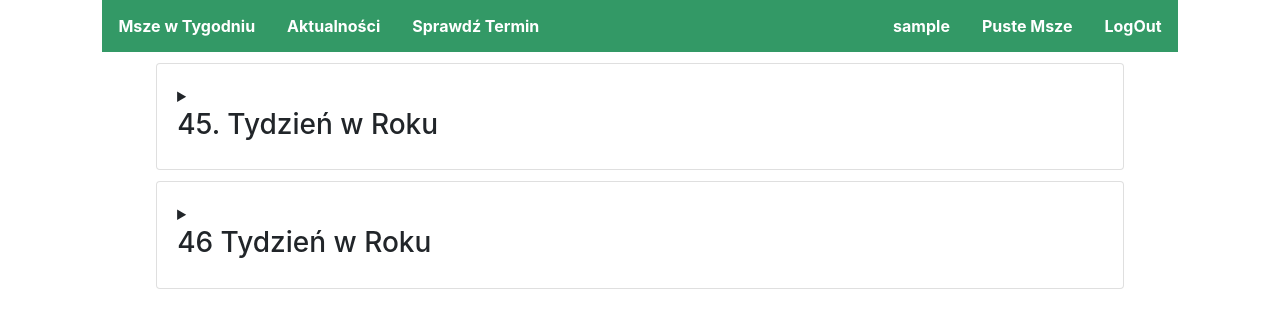
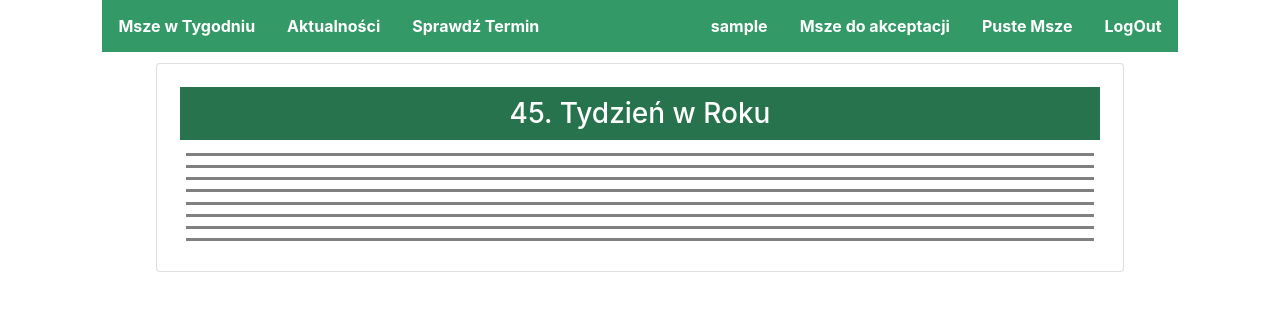
Before and after one commit to jacekwyrostek/Zakon, a Django app: page /msze/ in a window 1280 px wide. Shown: the top 328 px of the page. Run offline with Django 3.2, Linux system fonts and the light colour scheme; a user stored in the database is signed in; tables that the repository leaves empty hold one stand-in row (values such as "Sample post"); some libraries are stand-ins or nearby versions.

Commit message:
Add mass approve

```diff
--- a/Templates/main.html
+++ b/Templates/main.html
@@ -44,6 +44,11 @@
       </li>
       <li class="profile">
         {% if user.is_authenticated %}
+          <a href="{% url 'massApprove' %}">Msze do akceptacji</a>
+        {% endif %}
+      </li>
+      <li class="profile">
+        {% if user.is_authenticated %}
           <a href="#" tabindex="-1" aria-disabled="true">{{user.username}}</a>
         {% endif %}
       </li>
--- a/Templates/mass.html
+++ b/Templates/mass.html
@@ -8,51 +8,71 @@
   <div class="card-body">
     <div class='row'>
       <div class='col'>
-      <details>
-        <summary><h3>{{week}}. Tydzień w Roku</h3></summary>
-          <div class="massList">
-            {%for mass in MassSunday %}
-              <h5 class="card-title">{{mass.startTime}} {{mass.day|date:"l d E "}}</h5>
-              <p class="card-text">{{mass.intention}}</p>
+        <h3 class="daynames">{{week}}. Tydzień w Roku</h3>
+          <div>
+            <h4 class="daylist">{{sundayP.0.day|date:"l d E "}}</h4>
+            {%for mass in sundayP %}
+              <h5 class="massList">{{mass.startTime}}</h5>
+              <h6 class="massList">{{mass.intention}}</h6>
+              <br>
             {%endfor%}
           </div>
-          {%for massW in MassWeek %}
-            <div class="row">
-              <div class="col">
-                <div class="card">
-                  <div class="card-body">
-                    <h5 class="card-title">{{massW.startTime}} {{massW.day|date:"l d E "}}</h5>
-                    <p class="card-text">{{massW.intention}}</p>
+          <div>
+            <h4 class="daylist">{{monday.0.day|date:"l d E "}}</h4>
+            {%for mass in monday %}
+              <h5 class="massList">{{mass.startTime}}</h5>
+              <h6 class="massList">{{mass.intention}}</h6>
+              <br>
+            {%endfor%}
           </div>
+          <div>
+            <h4 class="daylist">{{tuesday.0.day|date:"l d E "}}</h4>
+            {%for mass in tuesday %}
+              <h5 class="massList">{{mass.startTime}}</h5>
+              <h6 class="massList">{{mass.intention}}</h6>
+              <br>
+            {%endfor%}
           </div>
+          <div>
+            <h4 class="daylist">{{wednesday.0.day|date:"l d E "}}</h4>
+            {%for mass in wednesday %}
+              <h5 class="massList">{{mass.startTime}}</h5>
+              <h6 class="massList">{{mass.intention}}</h6>
+              <br>
+            {%endfor%}
           </div>
+          <div>
+            <h4 class="daylist">{{thursday.0.day|date:"l d E "}}</h4>
+            {%for mass in thursday %}
+              <h5 class="massList">{{mass.startTime}}</h5>
+              <h6 class="massList">{{mass.intention}}</h6>
+              <br>
+            {%endfor%}
           </div>
+          <div>
+            <h4 class="daylist">{{friday.0.day|date:"l d E "}}</h4>
+            {%for mass in friday %}
+              <h5 class="massList">{{mass.startTime}}</h5>
+              <h6 class="massList">{{mass.intention}}</h6>
+              <br>
             {%endfor%}
-        </details>
           </div>
+          <div>
+            <h4 class="daylist">{{saturday.0.day|date:"l d E "}}</h4>
+            {%for mass in saturday %}
+              <h5 class="massList">{{mass.startTime}}</h5>
+              <h6 class="massList">{{mass.intention}}</h6>
+              <br>
+            {%endfor%}
           </div>
+          <div>
+            <h4 class="daylist">{{sunday.0.day|date:"l d E "}}</h4>
+            {%for mass in sunday %}
+              <h5 class="massList">{{mass.startTime}}</h5>
+              <h6 class="massList">{{mass.intention}}</h6>
+              <br>
+            {%endfor%}
           </div>
-</div>
-<!-- Msze w kolejnym tygodzniu -->
-<div class="card">
-  <div class="card-body">
-    <div class='row'>
-      <div class='col'>
-      <details>
-        <summary><h3>{{nextWeek}} Tydzień w Roku</h3></summary>
-          {%for mass in MassWeek1 %}
-            <div class="row">
-              <div class="col-6">
-                <div class="card">
-                  <div class="card-body">
-                    <h5 class="card-title">{{mass.startTime}} {{mass.day|date:"d E"}}</h5>
-                    <p class="card-text">{{mass.intention}}</p>
-                  </div>
-                </div>
-              </div>
-            </div>
-          {%endfor%}
-        </details>
       </div>
     </div>
   </div>
--- a/Templates/mass_form.html
+++ b/Templates/mass_form.html
@@ -11,7 +11,6 @@
         {%csrf_token%}
         {{ form|bootstrap_horizontal:'col-md-5' }}
         <br><button type="submit" class="btn btn-success">Zatwierdź</button>
-        <a href="{% url 'deleteMass' mass.id %}">Cofnij</a>
       </form>
     </div>
   </div>
--- a/Zakon/urls.py
+++ b/Zakon/urls.py
@@ -31,8 +31,9 @@
     path('logout/', auth_views.LogoutView.as_view(), name='logout'),
     url(r'search/', search, name='search'),
     path('list/', massList, name='massList'),
+    path('approve/', massApprove, name='massApprove'),
     path('edit/<int:id>', editMass, name='editMass'),
-    path('delete/<int:id>', deleteMass, name='deleteMass'),
+    path('delete/<int:id>', deleteMass, name='delete_Mass'),
     path('news/', news, name='news'),
 
 ]
--- a/mass/choices.py
+++ b/mass/choices.py
@@ -4,3 +4,7 @@
     ('12:00','12:00'),
     ('18:00','18:00')
 ]
+approv=[
+    ('Tak','Tak'),
+    ('Nie','Nie')
+]
--- a/mass/models.py
+++ b/mass/models.py
@@ -12,6 +12,6 @@
     intention=models.TextField(verbose_name=u"Intencja:", blank=True, null=True, max_length=250)
     surname=models.CharField(verbose_name=u"Imię i Nazwisko:", max_length=50)
     email=models.EmailField(max_length=70,blank=True, null=True)
-    approved=models.CharField(rodo, max_length=50)
+    approve=models.CharField(default='Nie', verbose_name=u"Akceptacja:",choices=approv, max_length=50)
     class Meta:
         ordering = ['day', 'startTime']
--- a/mass/views.py
+++ b/mass/views.py
@@ -10,18 +10,29 @@
 # List of mass
 def massYear(request):
     week=datetime.datetime.today().isocalendar()[1]
-    nextWeek=week+1
     previousWeek=week-1
-    MassWeek=Mass.objects.filter(day__week=week)
-    MassWeek1=Mass.objects.filter(day__week=nextWeek)
-    MassSunday=Mass.objects.filter(day__week=previousWeek, day__week_day=1)
+
+    sundayP = Mass.objects.filter(day__week=previousWeek, day__week_day=1, approve='Tak')
+    monday = Mass.objects.filter(day__week=week, day__week_day=2)
+    tuesday = Mass.objects.filter(day__week=week, day__week_day=3)
+    wednesday = Mass.objects.filter(day__week=week, day__week_day=4)
+    thursday = Mass.objects.filter(day__week=week, day__week_day=5)
+    friday = Mass.objects.filter(day__week=week, day__week_day=6)
+    saturday = Mass.objects.filter(day__week=week, day__week_day=7)
+    sunday = Mass.objects.filter(day__week=week, day__week_day=1)
+
+
 
     context={
-        'MassWeek':MassWeek,
-        'MassWeek1':MassWeek1,
         'week':week,
-        'nextWeek':nextWeek,
-        'MassSunday':MassSunday
+        'sundayP':sundayP,
+        'monday':monday,
+        'tuesday':tuesday,
+        'wednesday':wednesday,
+        'thursday':thursday,
+        'friday':friday,
+        'saturday':saturday,
+        'sunday':sunday
     }
     return render(request, 'mass.html', context)
 
@@ -66,6 +77,10 @@
     massList=Mass.objects.filter(intention=None)
     return render(request, 'mass_list.html', {'massList':massList})
 
+def massApprove(request):
+    massList=Mass.objects.exclude(intention=None or '', approve='Tak')
+    return render(request, 'mass_approve.html', {'massList':massList})
+
 def editMass(request, id):
     mass=get_object_or_404(Mass, pk=id)
     form=MassForm(request.POST or None, request.FILES or None, instance=mass)
--- a/static/style.css
+++ b/static/style.css
@@ -37,13 +37,17 @@
   text-decoration: none;
 }
 li a:hover {
-  background-color:#26734d;
+  background-color: var(--block-mark);
   text-decoration: none;
   color: var(--font-color);
 }
 img{
   width: 150px;
   float:left;
+}
+.box{
+  border-style: solid;
+  border-color: var(--block-background);
 }
 .btn{
   margin-left: 1%;
@@ -75,6 +79,12 @@
 .col{
   margin: px;
 }
+.daylist{
+  border-bottom-style: solid;
+  border-color: grey;
+  margin: 1%;
+
+}
 .daynames{
   list-style-type: none;
   background-color: var(--block-mark);
@@ -92,10 +102,11 @@
   top: 50%;
   left: 50%;
   margin-right: -50%;
-  transform: translate(-50%, -50%)
+  transform: translate(-50%, -50%);
 }
 .massList{
-  border-top-style: solid;
+  display: inline;
+  margin: 1%;
 }
 .profile{
   float: right;
```
Also changed, not shown: Templates/mass_approve.html (renamed from Templates/mass_list.html, +8 -4 lines), mass/migrations/0009_auto_20191018_1051.py (added), news/migrations/0002_auto_20191018_1051.py (added). Lines whose indentation alone changed are shown as unchanged.
